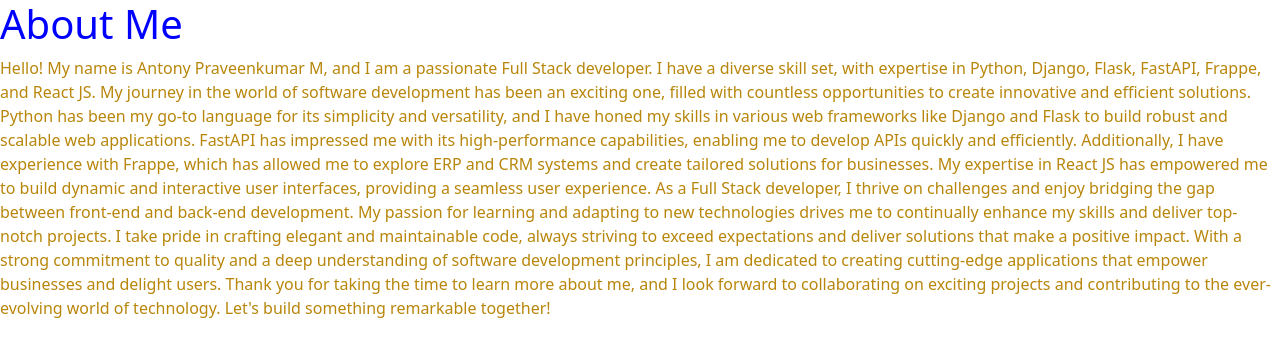
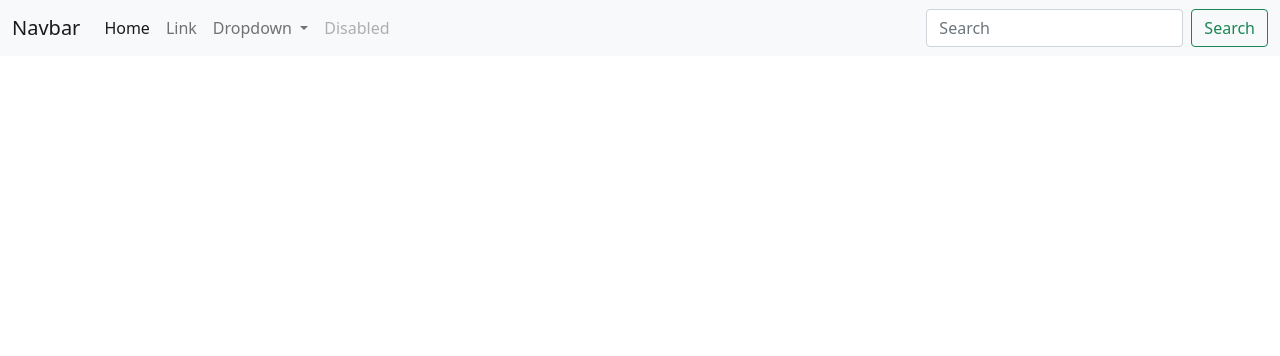
Before and after one commit to Antony-M1/antony-m1.github.io, a plain HTML site: page index.html in a window 1280 px wide. Drawn offline with nearby package versions, Linux system fonts and the light colour scheme.

Commit message:
New Html File Added

```diff
--- a/index.html
+++ b/index.html
@@ -11,19 +11,17 @@
     <title>Antony</title>
 </head>
 <body>
-    <h1 class="head-line">About Me</h1>
-    <p class="content-body">
-        Hello! My name is Antony Praveenkumar M, and I am a passionate Full Stack developer. I have a diverse skill set, with expertise in Python, Django, Flask, FastAPI, Frappe, and React JS. My journey in the world of software development has been an exciting one, filled with countless opportunities to create innovative and efficient solutions.
+    <div id="navBarContainer"></div>
 
-        Python has been my go-to language for its simplicity and versatility, and I have honed my skills in various web frameworks like Django and Flask to build robust and scalable web applications. FastAPI has impressed me with its high-performance capabilities, enabling me to develop APIs quickly and efficiently.
-
-        Additionally, I have experience with Frappe, which has allowed me to explore ERP and CRM systems and create tailored solutions for businesses. My expertise in React JS has empowered me to build dynamic and interactive user interfaces, providing a seamless user experience.
-
-        As a Full Stack developer, I thrive on challenges and enjoy bridging the gap between front-end and back-end development. My passion for learning and adapting to new technologies drives me to continually enhance my skills and deliver top-notch projects.
-
-        I take pride in crafting elegant and maintainable code, always striving to exceed expectations and deliver solutions that make a positive impact. With a strong commitment to quality and a deep understanding of software development principles, I am dedicated to creating cutting-edge applications that empower businesses and delight users.
-
-        Thank you for taking the time to learn more about me, and I look forward to collaborating on exciting projects and contributing to the ever-evolving world of technology. Let's build something remarkable together!
-    </p>
+    <script>
+    // Fetch the content of two.html and insert it into the contentContainer div
+    fetch('./templates/navBar.html')
+      .then(response => response.text())
+      .then(content => {
+        const navBarContainer = document.getElementById('navBarContainer');
+        navBarContainer.innerHTML = content;
+      })
+      .catch(error => console.error('Error fetching two.html:', error));
+  </script>
 </body>
 </html>
--- /dev/null
+++ b/templates/navBar.html
@@ -0,0 +1,36 @@
+<nav class="navbar navbar-expand-lg navbar-light bg-light">
+  <div class="container-fluid">
+    <a class="navbar-brand" href="#">Navbar</a>
+    <button class="navbar-toggler" type="button" data-bs-toggle="collapse" data-bs-target="#navbarSupportedContent" aria-controls="navbarSupportedContent" aria-expanded="false" aria-label="Toggle navigation">
+      <span class="navbar-toggler-icon"></span>
+    </button>
+    <div class="collapse navbar-collapse" id="navbarSupportedContent">
+      <ul class="navbar-nav me-auto mb-2 mb-lg-0">
+        <li class="nav-item">
+          <a class="nav-link active" aria-current="page" href="#">Home</a>
+        </li>
+        <li class="nav-item">
+          <a class="nav-link" href="#">Link</a>
+        </li>
+        <li class="nav-item dropdown">
+          <a class="nav-link dropdown-toggle" href="#" id="navbarDropdown" role="button" data-bs-toggle="dropdown" aria-expanded="false">
+            Dropdown
+          </a>
+          <ul class="dropdown-menu" aria-labelledby="navbarDropdown">
+            <li><a class="dropdown-item" href="#">Action</a></li>
+            <li><a class="dropdown-item" href="#">Another action</a></li>
+            <li><hr class="dropdown-divider"></li>
+            <li><a class="dropdown-item" href="#">Something else here</a></li>
+          </ul>
+        </li>
+        <li class="nav-item">
+          <a class="nav-link disabled" href="#" tabindex="-1" aria-disabled="true">Disabled</a>
+        </li>
+      </ul>
+      <form class="d-flex">
+        <input class="form-control me-2" type="search" placeholder="Search" aria-label="Search">
+        <button class="btn btn-outline-success" type="submit">Search</button>
+      </form>
+    </div>
+  </div>
+</nav>
```
